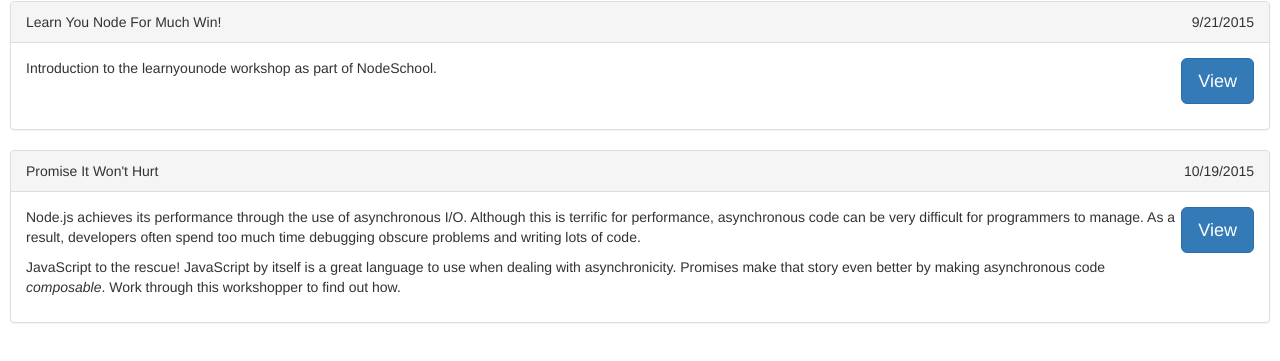
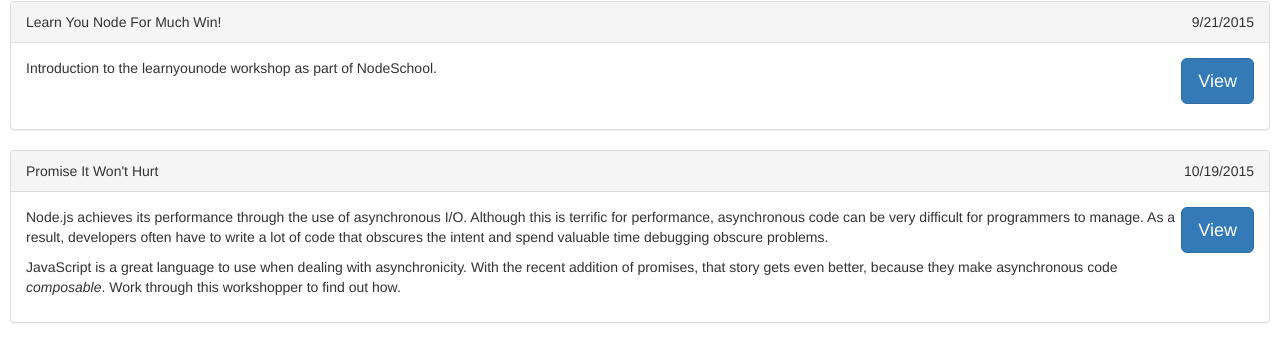
Before and after one commit to NodeSchoolCLE/presentations, a plain HTML site: page index.html in a window 1280 px wide. Shown: the part 79-440 px from the top of the page. Drawn offline with Linux system fonts and the light colour scheme.

Commit message:
More tweaks to main index page.

```diff
--- a/index.html
+++ b/index.html
@@ -51,16 +51,16 @@
                             asynchronous I/O.  Although this is terrific for
                             performance, asynchronous code can be very
                             difficult for programmers to manage.  As a result,
-                            developers often spend too much time debugging
-                            obscure problems and writing lots of code.
+                            developers often have to write a lot of code that
+                            obscures the intent and spend valuable time
+                            debugging obscure problems.
                         </p>
                         <p>
-                            JavaScript to the rescue!  JavaScript by itself is a
-                            great language to use when dealing with
-                            asynchronicity.  Promises make that story even
-                            better by making asynchronous code
-                            <em>composable</em>.  Work through this workshopper
-                            to find out how.
+                            JavaScript is a great language to use when dealing
+                            with asynchronicity.  With the recent addition of
+                            promises, that story gets even better, because
+                            they make asynchronous code <em>composable</em>.
+                            Work through this workshopper to find out how.
                         </p>
                     </div>
                     <div class="flex-item-static">
```
